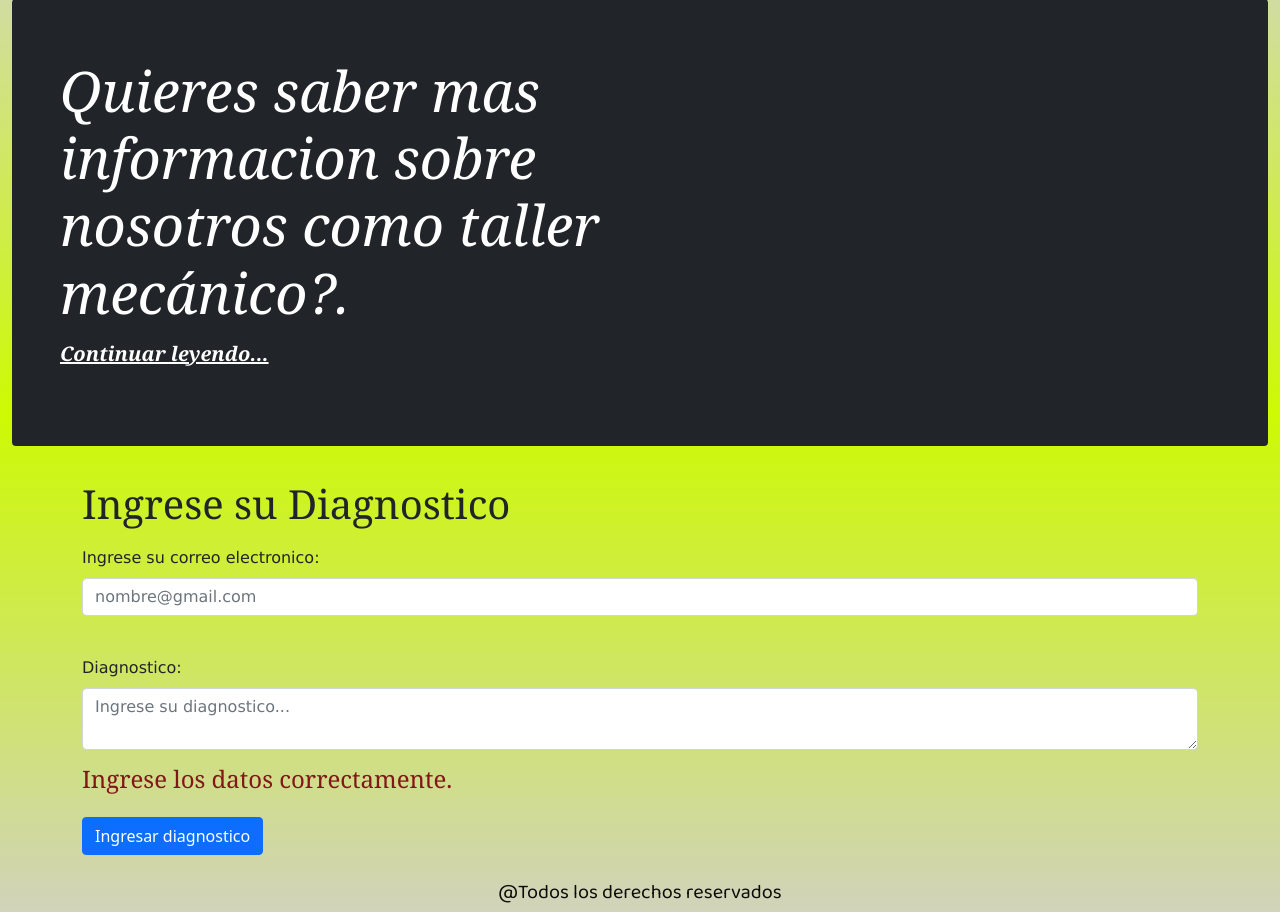
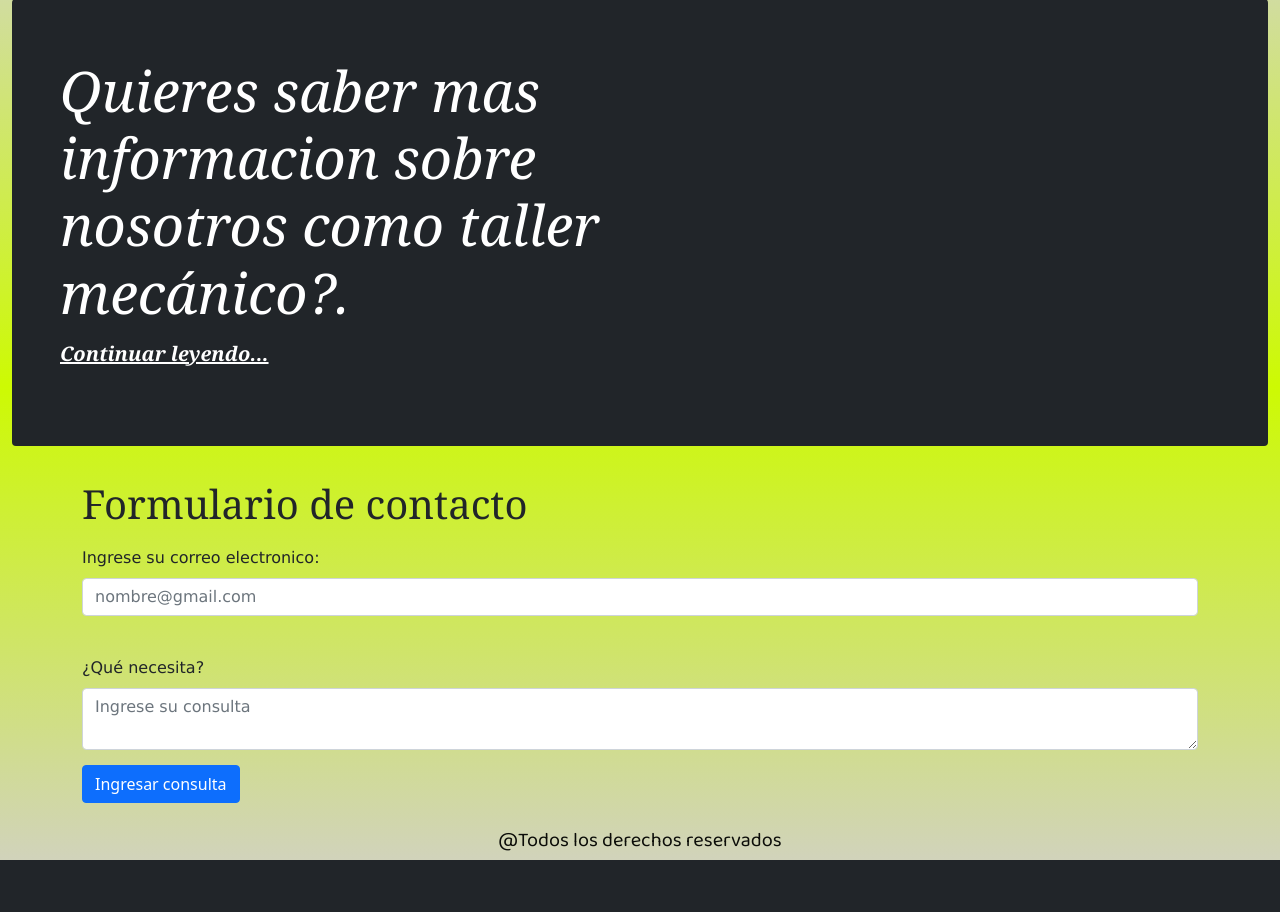
Before and after one commit to cristobal1111/TestDjango, a Django app: page /Contacto in a window 1280 px wide; the page is wider, and only the part inside the window is pictured. Shown: the part 87-999 px from the top of that part. After the commit the page ends 947 px from the top of that part, so only its background shows below. Run offline with Django 3.2, Linux system fonts and the light colour scheme.

Commit message:
actualizado

```diff
--- a/core/static/core/css/estilos.css
+++ b/core/static/core/css/estilos.css
@@ -18,6 +18,7 @@
 .inicio{
     margin-right: 900px;
 }
+
 .carousel-control-prev{
     font-family: 'Baloo 2',cursive;
     font-size: 18px;
--- a/core/templates/core/Contacto.html
+++ b/core/templates/core/Contacto.html
@@ -80,7 +80,7 @@
 
   <div class="container">
     <!--INGRESO DIAGNOSTICO-->
-    <h1>Ingrese su Diagnostico</h1>
+    <h1>Formulario de contacto</h1>
     <div class="areaemail">
       <label for="exampleFormControlInput1" class="form-label">Ingrese su correo electronico:</label>
       <input type="email" class="form-control " id="ValidationInput" placeholder="nombre@gmail.com">
@@ -88,19 +88,13 @@
     </div>
     <form class="textoarea">
       <div class="campotext">
-        <label for="validationTextarea" class="form-label">Diagnostico:</label>
-        <textarea class="form-control " id="validationTextarea" placeholder="Ingrese su diagnostico..."
+        <label for="validationTextarea" class="form-label">¿Qu&eacute; necesita?</label>
+        <textarea class="form-control " id="validationTextarea" placeholder="Ingrese su consulta"
           required></textarea>
       </div>
 
-      <div class="cc">
-        <h4 class="h4-1">
-          Ingrese los datos correctamente.
-        </h4>
-      </div>
-
       <div class="botonn">
-        <button class="btn btn-primary" type="submit">Ingresar diagnostico</button>
+        <button class="btn btn-primary" type="submit">Ingresar consulta</button>
 
       </div>
     </form>
--- a/core/templates/core/categoria.html
+++ b/core/templates/core/categoria.html
@@ -124,7 +124,7 @@
                             <div class="card-ea3">
                                 <h5 class="card-title">Juan González</h5>
                                 <p class="card-text">Especialista en cajas de cambio</p>
-                                <a href="{% url 'perfil1' %}" class="btn btn-dark">Visitar</a>
+                                <a href="{% url 'trabajo1' %}" class="btn btn-dark">Visitar</a>
                             </div>
                         </div>
                     </div>
@@ -135,7 +135,7 @@
                             <div class="card-ea4">
                                 <h5 class="card-title">Manuel Vásquez</h5>
                                 <p class="card-text">Especialista en electr&oacute;nica</p>
-                                <a href="{% url 'perfil3' %}" class="btn btn-dark">Visitar</a>
+                                <a href="{% url 'trabajo2' %}" class="btn btn-dark">Visitar</a>
                             </div>
                         </div>
                     </div>
--- a/core/templates/core/googlemap.html
+++ b/core/templates/core/googlemap.html
@@ -3,7 +3,7 @@
 <html>
 <head>
 	<title>Nuestra Ubicaci&oacute;n</title>
-	<link rel="stylesheet" type="text/css" href="{% static 'core/css/map.css' %}">
+	<link rel="stylesheet" type="text/css" href="{% static 'core/css/map.css'%}">
 </head>
 <body>
 	<div id="map"></div>
```
Also changed, not shown: core/templates/core/atendedor.html (+4 -4 lines).
